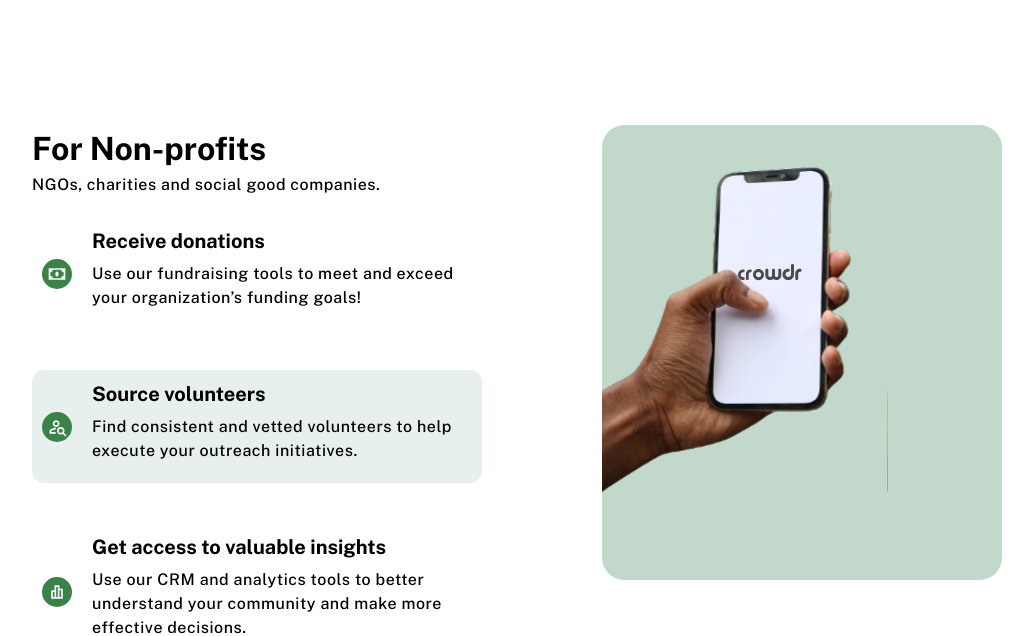
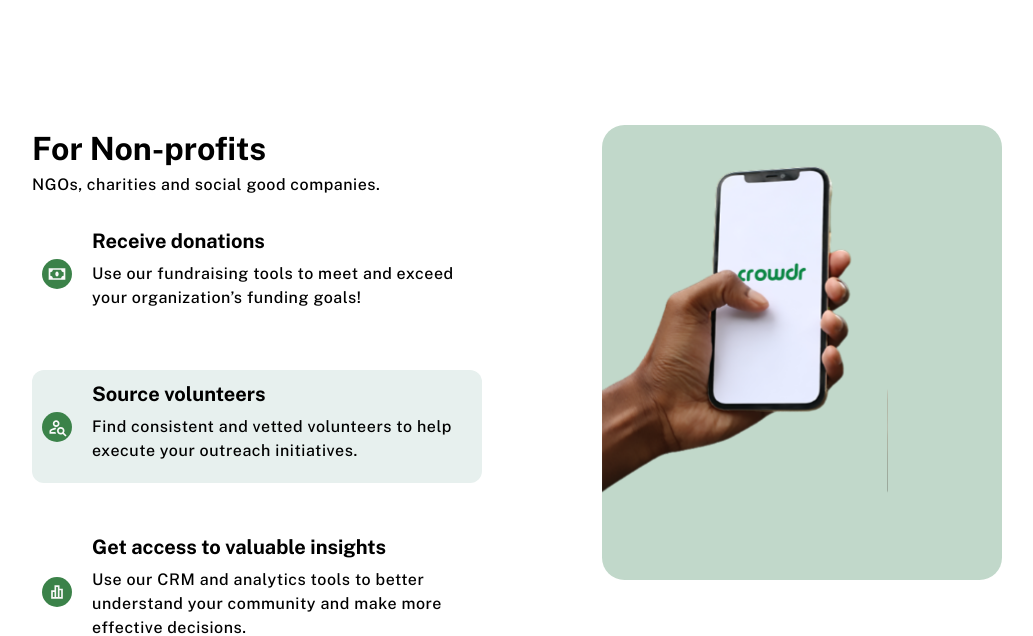
Before and after one commit to crowdr-dev/crowdr-web-app, a Next.js app: page / in a window 1280 px wide. Shown: the part 2700-3336 px from the top of the page, without its empty margins (98-1131 px from the left). Built offline with nearby package versions, Linux system fonts and the light colour scheme.

Commit message:
change hand image

```diff
--- a/src/app/home/home-components/Benefits.tsx
+++ b/src/app/home/home-components/Benefits.tsx
@@ -79,7 +79,7 @@ export default function Benefits() {
        <div className="benefits-details">
          <div className="benefits-artwork artwork-left">
            <Image
-             src="/svg/non-profit.svg"
+             src="/svg/non-profits.svg"
              alt="non-profits"
              width={200}
              height={200}
```
Also changed, not shown: public/images/np.png (added), public/svg/non-profits.svg (added).
